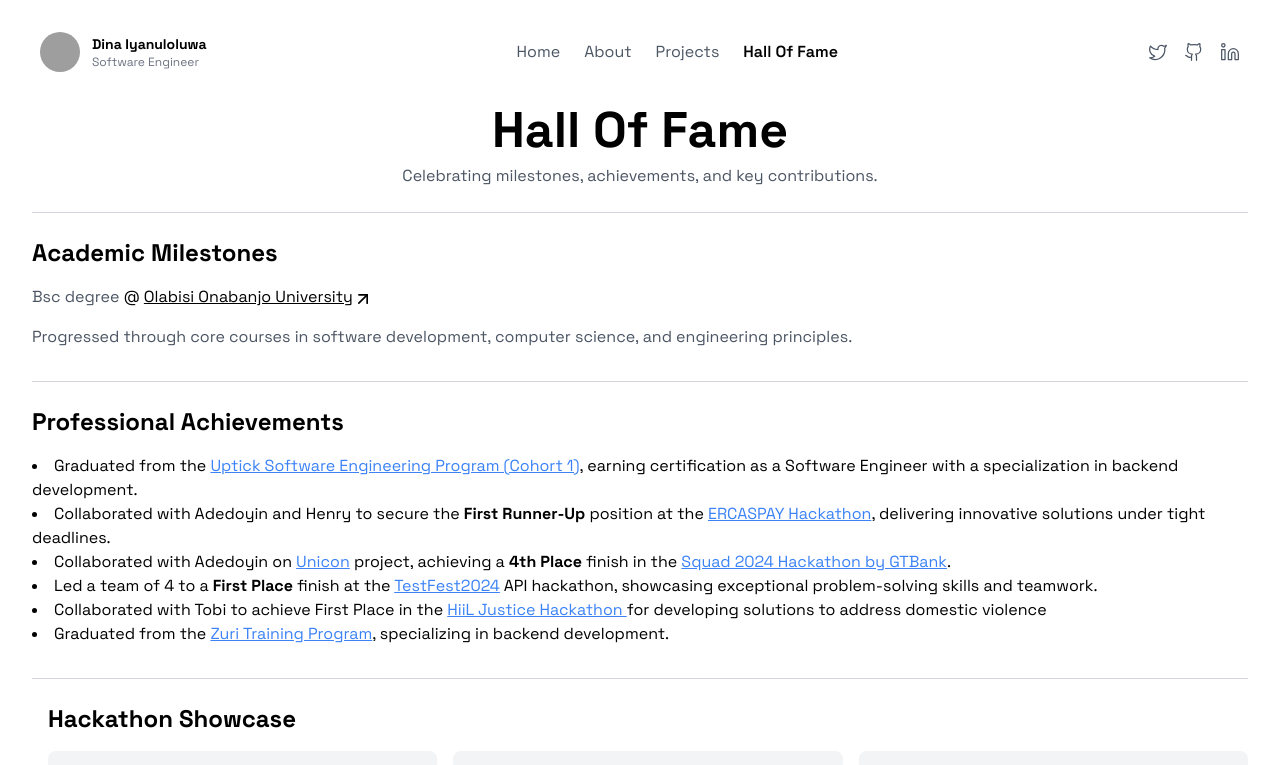
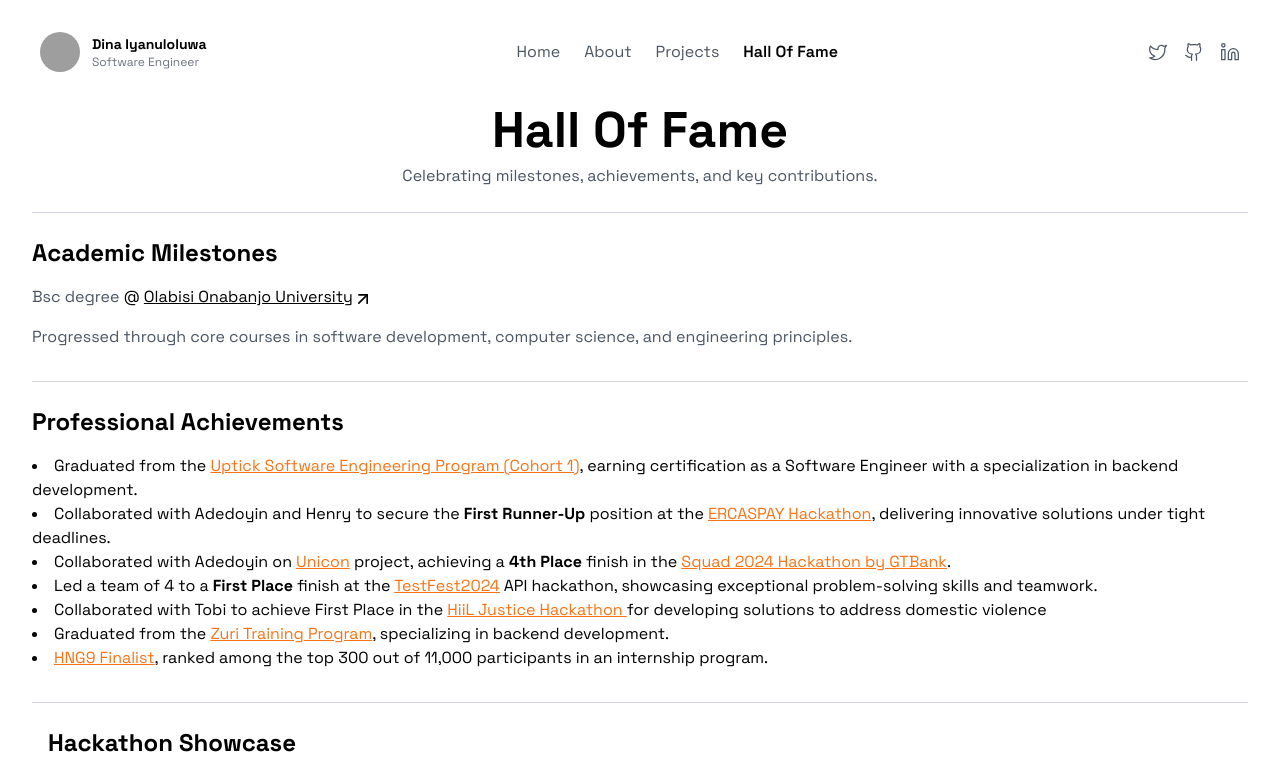
Before and after one commit to iyanuloluwa-Miracle/dinaiyanuloluwa, a Vue app: page /hall-of-fame in a window 1280 px wide. Shown: the top 765 px of the page. Built offline with nearby package versions, Linux system fonts and the light colour scheme; grey boxes are pictures that could not be loaded.

Commit message:
feat: update Hall of Fame page with consistent link styling and add HNG9 Finalist achievement

```diff
--- a/src/views/hall-of-fame/page.vue
+++ b/src/views/hall-of-fame/page.vue
@@ -38,7 +38,7 @@
       <ul class="list-disc list-inside">
         <li>
           Graduated from the
-          <a href="#" target="_blank" class="underline text-blue-500"
+          <a href="#" target="_blank" class="underline text-orange-500"
             >Uptick Software Engineering Program (Cohort 1)</a
           >, earning certification as a Software Engineer with a specialization
           in backend development.
@@ -50,7 +50,7 @@
           <a
             href="https://taikai.network/hackbox/hackathons/webfusionlagos/projects"
             target="_blank"
-            class="underline text-blue-500"
+            class="underline text-orange-500"
             >ERCASPAY Hackathon</a
           >, delivering innovative solutions under tight deadlines.
         </li>
@@ -60,14 +60,14 @@
           <a
             href="https://github.com/iyanuloluwa-Miracle/UNICON-BACKEND"
             target="_blank"
-            class="underline text-blue-500"
+            class="underline text-orange-500"
             >Unicon</a
           >
           project, achieving a <strong>4th Place</strong> finish in the
           <a
             href="https://squadco.com/hackathon/"
             target="_blank"
-            class="underline text-blue-500"
+            class="underline text-orange-500"
             >Squad 2024 Hackathon by GTBank</a
           >.
         </li>
@@ -77,7 +77,7 @@
           <a
             href="https://testfest.ng/"
             target="_blank"
-            class="underline text-blue-500"
+            class="underline text-orange-500"
             >TestFest2024</a
           >
           API hackathon, showcasing exceptional problem-solving skills and
@@ -89,7 +89,7 @@
           <a
             href="https://testfest.ng/"
             target="_blank"
-            class="underline text-blue-500"
+            class="underline text-orange-500"
           >
             HiiL Justice Hackathon
           </a>
@@ -101,9 +101,18 @@
           <a
             href="https://www.zuri.team/"
             target="_blank"
-            class="underline text-blue-500"
+            class="underline text-orange-500"
             >Zuri Training Program</a
           >, specializing in backend development.
+        </li>
+
+        <li>
+          <a
+            href="https://www.zuri.team/"
+            target="_blank"
+            class="underline text-orange-500"
+            >HNG9 Finalist</a
+          >, ranked among the top 300 out of 11,000 participants in an internship program.
         </li>
       </ul>
     </section>
```
